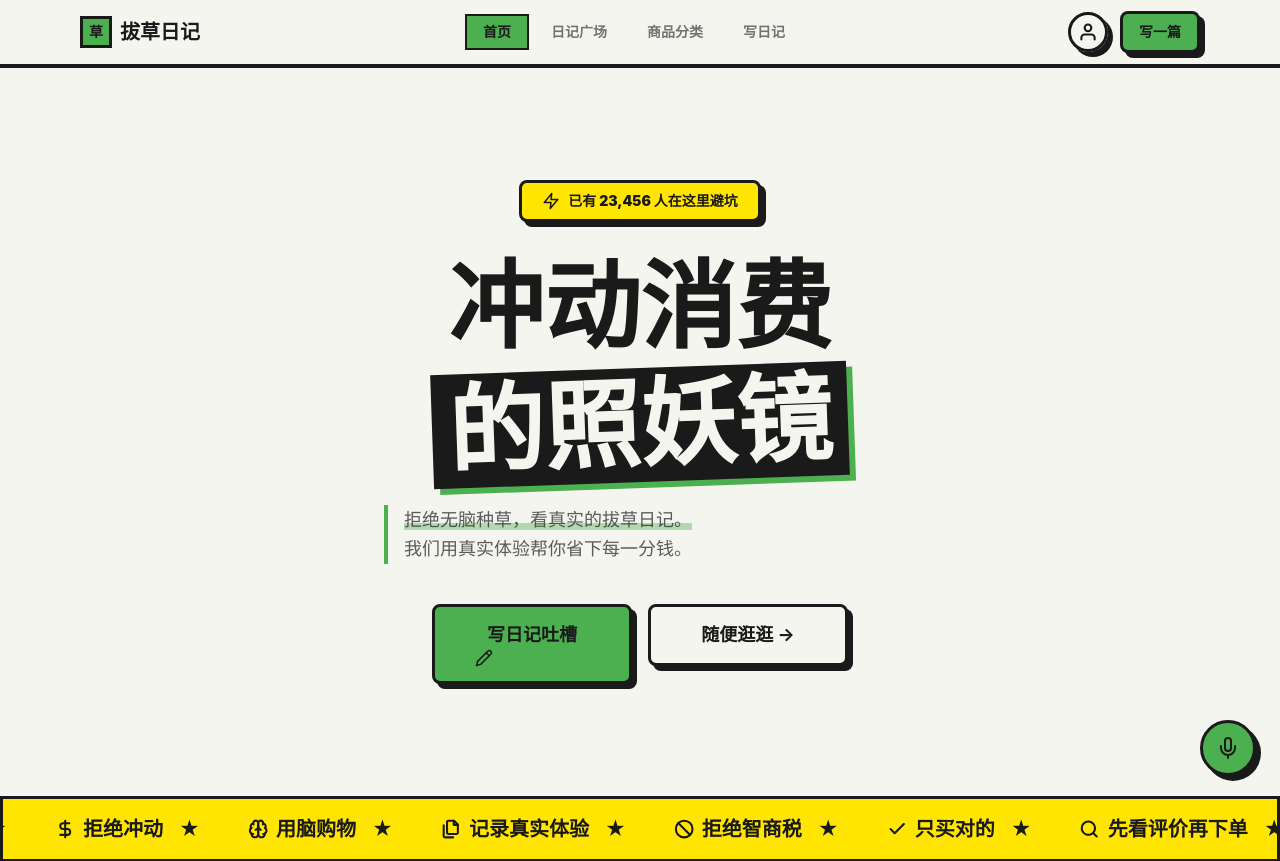
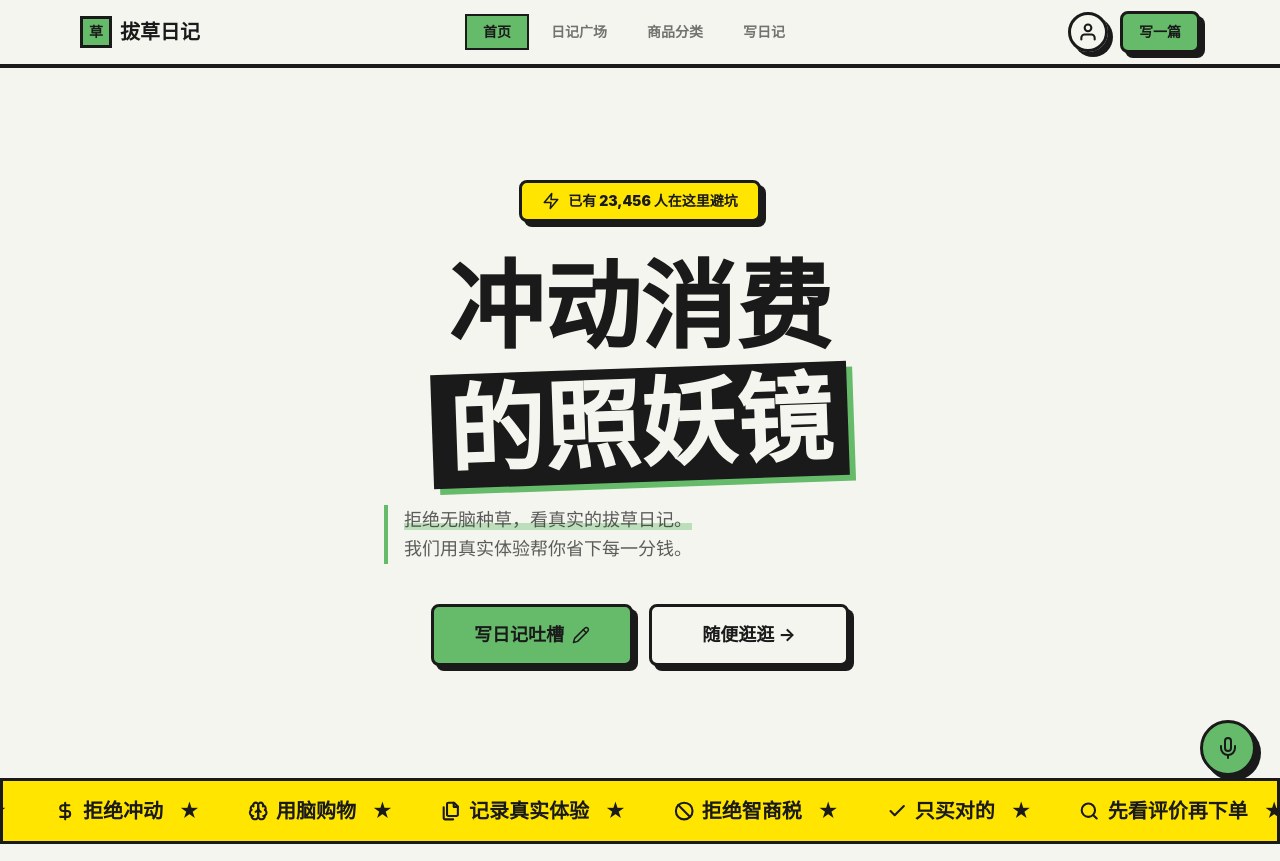
Before and after one commit to water030201/bacao-diary, a React (Vite) app: page / in a window 1280 px wide. Shown: the top 861 px of the page. Built offline with nearby package versions, Linux system fonts and the light colour scheme.

Commit message:
style: lighter grass green (#66BB6A), fix button text nowrap

```diff
--- a/src/components/ui/BrutalInput.tsx
+++ b/src/components/ui/BrutalInput.tsx
@@ -15,7 +15,7 @@ function isTextarea(props: Props): props is TextareaProps {
 
 export default function BrutalInput(props: Props) {
   const { label, className = "", ...rest } = props;
-  const base = "w-full bg-brutal-white brutal-border p-3 font-medium text-brutal-black placeholder:text-gray-400 focus:outline-none focus:shadow-[4px_4px_0px_#4CAF50] transition-shadow rounded-lg";
+  const base = "w-full bg-brutal-white brutal-border p-3 font-medium text-brutal-black placeholder:text-gray-400 focus:outline-none focus:shadow-[4px_4px_0px_#66BB6A] transition-shadow rounded-lg";
 
   return (
     <div className="space-y-1">
--- a/src/index.css
+++ b/src/index.css
@@ -1,8 +1,8 @@
 @import "tailwindcss";
 
 @theme {
-  --color-primary: #4CAF50;
-  --color-primary-dark: #2E7D32;
+  --color-primary: #66BB6A;
+  --color-primary-dark: #43A047;
   --color-brutal-black: #1A1A1A;
   --color-brutal-white: #F5F5F0;
   --color-accent: #FFE500;
--- a/src/pages/HomePage.tsx
+++ b/src/pages/HomePage.tsx
@@ -59,7 +59,7 @@ export default function HomePage() {
             冲动消费
             <br />
             <span className="relative inline-block mt-2">
-              <span className="relative z-10 bg-brutal-black text-brutal-white px-4 py-1 -rotate-2 inline-block shadow-[6px_6px_0px_#4CAF50]">的照妖镜</span>
+              <span className="relative z-10 bg-brutal-black text-brutal-white px-4 py-1 -rotate-2 inline-block shadow-[6px_6px_0px_#66BB6A]">的照妖镜</span>
             </span>
           </motion.h1>
 
@@ -88,7 +88,7 @@ export default function HomePage() {
             className="flex gap-4 justify-center"
           >
             <Link to="/diary/new" className="min-w-[200px]">
-              <BrutalButton variant="primary" size="lg" className="w-full">写日记吐槽 <Icon name="pencil" size={18} /></BrutalButton>
+              <BrutalButton variant="primary" size="lg" className="w-full whitespace-nowrap inline-flex items-center justify-center gap-2">写日记吐槽 <Icon name="pencil" size={18} /></BrutalButton>
             </Link>
             <Link to="/diary" className="min-w-[200px]">
               <BrutalButton variant="outline" size="lg" className="w-full">随便逛逛 →</BrutalButton>
```
